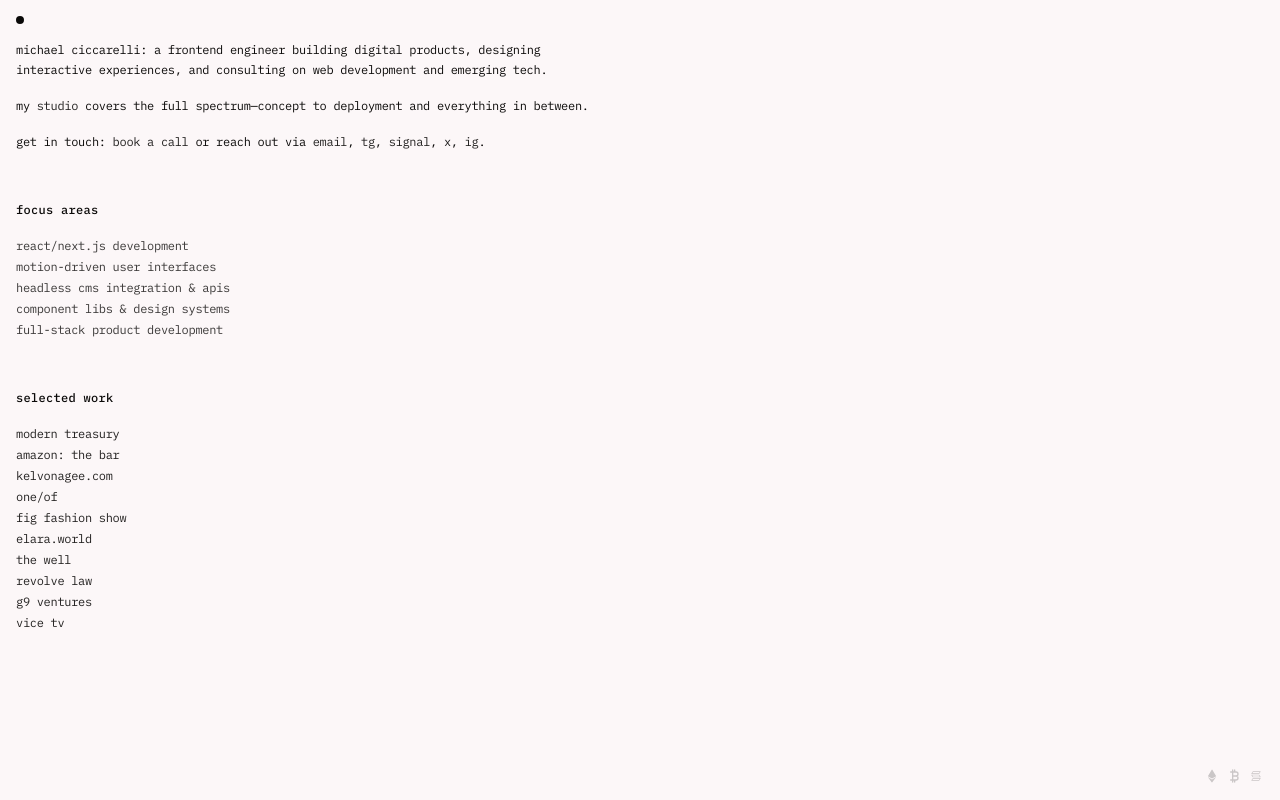
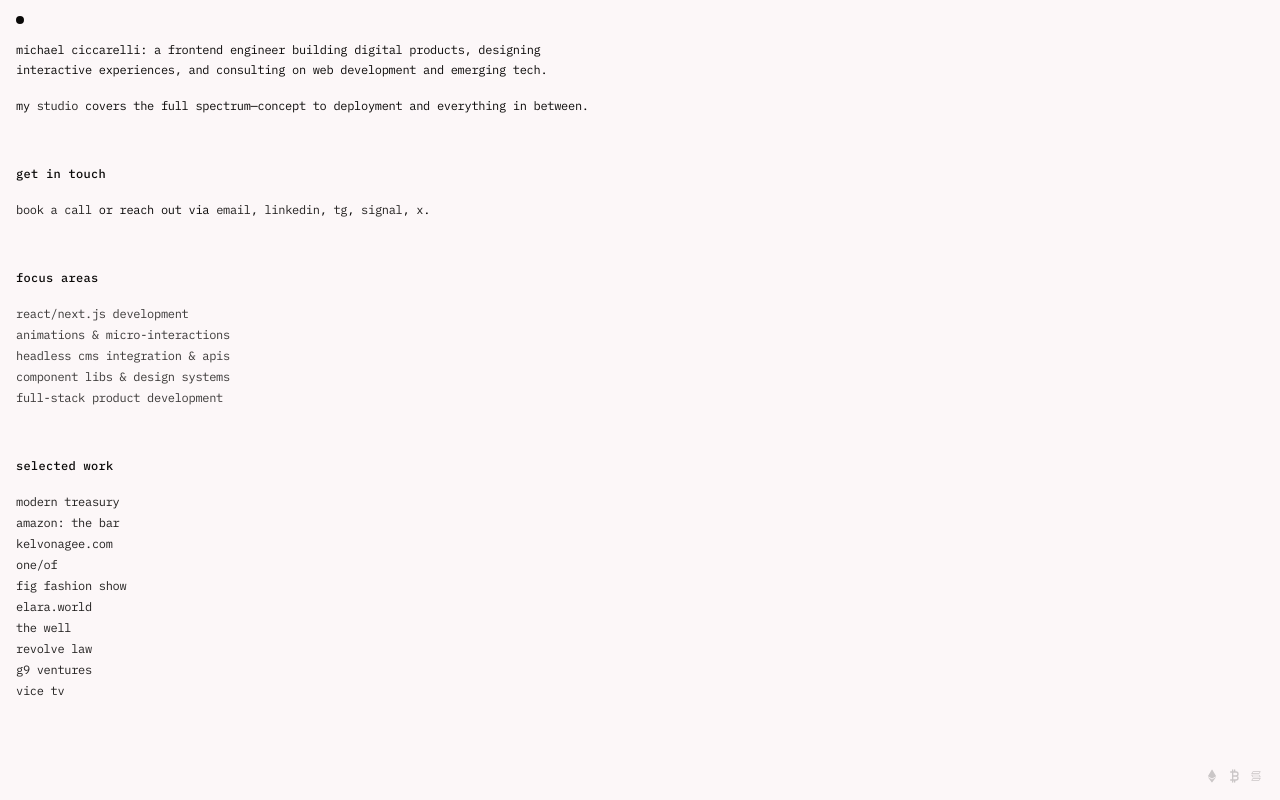
Before and after one commit to mciccarelli/personal-site, a Next.js app: page / in a window 1280 px wide. Built offline with nearby package versions, Linux system fonts and the light colour scheme.

Commit message:
cleanup, update copy

```diff
--- a/src/app/data.json
+++ b/src/app/data.json
@@ -24,7 +24,7 @@
   ],
   "expertise": [
     "react/next.js development",
-    "motion-driven user interfaces",
+    "animations & micro-interactions",
     "headless cms integration & APIs",
     "component libs & design systems",
     "full-stack product development"
--- a/src/app/page.tsx
+++ b/src/app/page.tsx
@@ -9,7 +9,7 @@
 			<div className="col-span-12 md:col-span-6 flex flex-col gap-12">
 				<div className="max-w-xl space-y-12">
 					{/* <div className="text-balance md:max-w-lg" dangerouslySetInnerHTML={{ __html: bio }} /> */}
-					<div className="flex flex-col gap-4 text-pretty">
+					<div className="flex flex-col gap-4 text-balance">
 						<div>
 							michael ciccarelli: a <Titles /> building digital products, designing interactive
 							experiences, and consulting on web development and emerging tech.
@@ -18,19 +18,19 @@
 							my <a href="https://thirdindex.co">studio</a> covers the full spectrum—concept to
 							deployment and everything in between.
 						</div>
-						<div>
-							get in touch: <a href="http://cal.com/thirdindex/15min">book a call</a> or reach out
-							via <a href="mailto:mikecicc@gmail.com">email</a>,{' '}
-							<a href="https://t.me/mcrelli">tg</a>,{' '}
-							<a href="https://signal.me/#eu/GVhbLY_OWFgXipDTou2OTpIonm05xVhb4iAywFVWb5PBl_qAd2JMF56o6JNiLkoo">
-								signal
-							</a>
-							, <a href="https://x.com/mcrxlli">x</a>,{' '}
-							<a href="https://www.instagram.com/m1ke.xyz">ig</a>.
-						</div>
 					</div>
-
-					<div className="grid grid-cols-2 gap-8">
+					<div className="space-y-4">
+						<h2>get in touch</h2>
+						<a href="http://cal.com/thirdindex/15min">book a call</a> or reach out via{' '}
+						<a href="mailto:mikecicc@gmail.com">email</a>,{' '}
+						<a href="http://linkedin.com/in/mciccarelli/">linkedin</a>,{' '}
+						<a href="https://t.me/mcrelli">tg</a>,{' '}
+						<a href="https://signal.me/#eu/GVhbLY_OWFgXipDTou2OTpIonm05xVhb4iAywFVWb5PBl_qAd2JMF56o6JNiLkoo">
+							signal
+						</a>
+						, <a href="https://x.com/mcrxlli">x</a>.{' '}
+					</div>
+					<div className="md:grid md:grid-cols-2 md:gap-8">
 						<div className="space-y-4">
 							<h2>Focus Areas</h2>
 							<ul className="list-disc list-inside">
--- a/src/components/theme-provider.tsx
+++ b/src/components/theme-provider.tsx
@@ -25,16 +25,14 @@
 export function ThemeProvider({
 	children,
 	defaultTheme = 'system',
-	storageKey = 'kolumn-ui-theme',
+	storageKey = 'm1ke-ui-theme',
 	...props
 }: ThemeProviderProps) {
 	const [theme, setTheme] = useState<Theme>(defaultTheme);
-	// const [mounted, setMounted] = useState(false);
 
 	useEffect(() => {
 		const storedTheme = localStorage.getItem(storageKey) as Theme;
 		if (storedTheme) setTheme(storedTheme);
-		// setMounted(true);
 	}, []);
 
 	useEffect(() => {
@@ -62,10 +60,6 @@
 		}
 	};
 
-	// if (!mounted) {
-	// 	return null;
-	// }
-
 	return (
 		<ThemeProviderContext.Provider {...props} value={value}>
 			{children}
```
